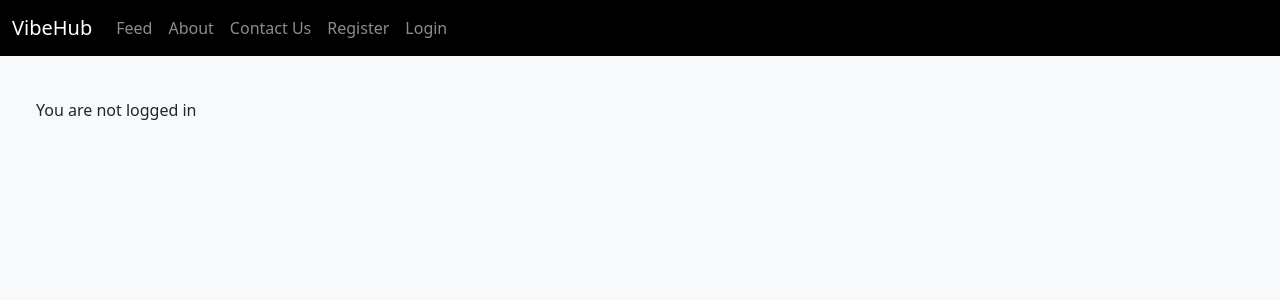
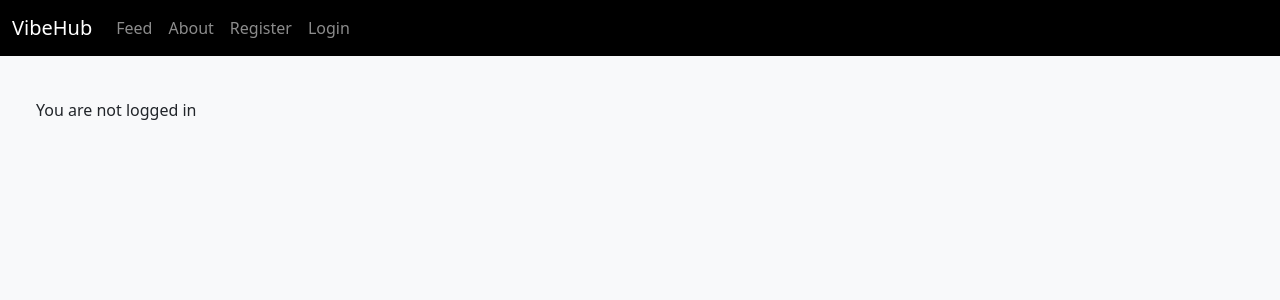
Before and after one commit to TafadzwaMangena/VibeHub, a Django app: page / in a window 1280 px wide. Shown: the top 300 px of the page. Run offline with Django 4.2, Linux system fonts and the light colour scheme; data that the repository does not hold is empty.

Commit message:
Remove contact page link from nav

```diff
--- a/templates/base.html
+++ b/templates/base.html
@@ -38,10 +38,8 @@
                 <a class="navbar-brand" href="{% url 'feed' %}">
                     <span class="brand">VibeHub</span>
                 </a>
-                <button class="navbar-toggler" type="button"
-                data-bs-toggle="collapse" data-bs-target="#navbarText"
-                aria-controls="navbarText" aria-expanded="false"
-                aria-label="Toggle navigation">
+                <button class="navbar-toggler" type="button" data-bs-toggle="collapse" data-bs-target="#navbarText"
+                    aria-controls="navbarText" aria-expanded="false" aria-label="Toggle navigation">
                     <span class="navbar-toggler-icon"></span>
                 </button>
                 <div class="collapse navbar-collapse" id="navbarText">
@@ -52,9 +50,6 @@
                         </li>
                         <li class="nav-item">
                             <a class="nav-link " aria-current="page" href="#">About</a>
-                        </li>
-                        <li class="nav-item">
-                            <a class="nav-link " aria-current="page" href="#">Contact Us</a>
                         </li>
                         {% if user.is_authenticated %}
                         <li class="nav-item">
@@ -122,6 +117,7 @@
                 <ul>
                     <li><a href="https://x.com/" aria-label="X">X</a></li>
                     <li><a href="https://www.instagram.com/" aria-label="Instagram">Instagram</a></li>
+                </ul>
             </div>
         </div>
     </footer>
```
